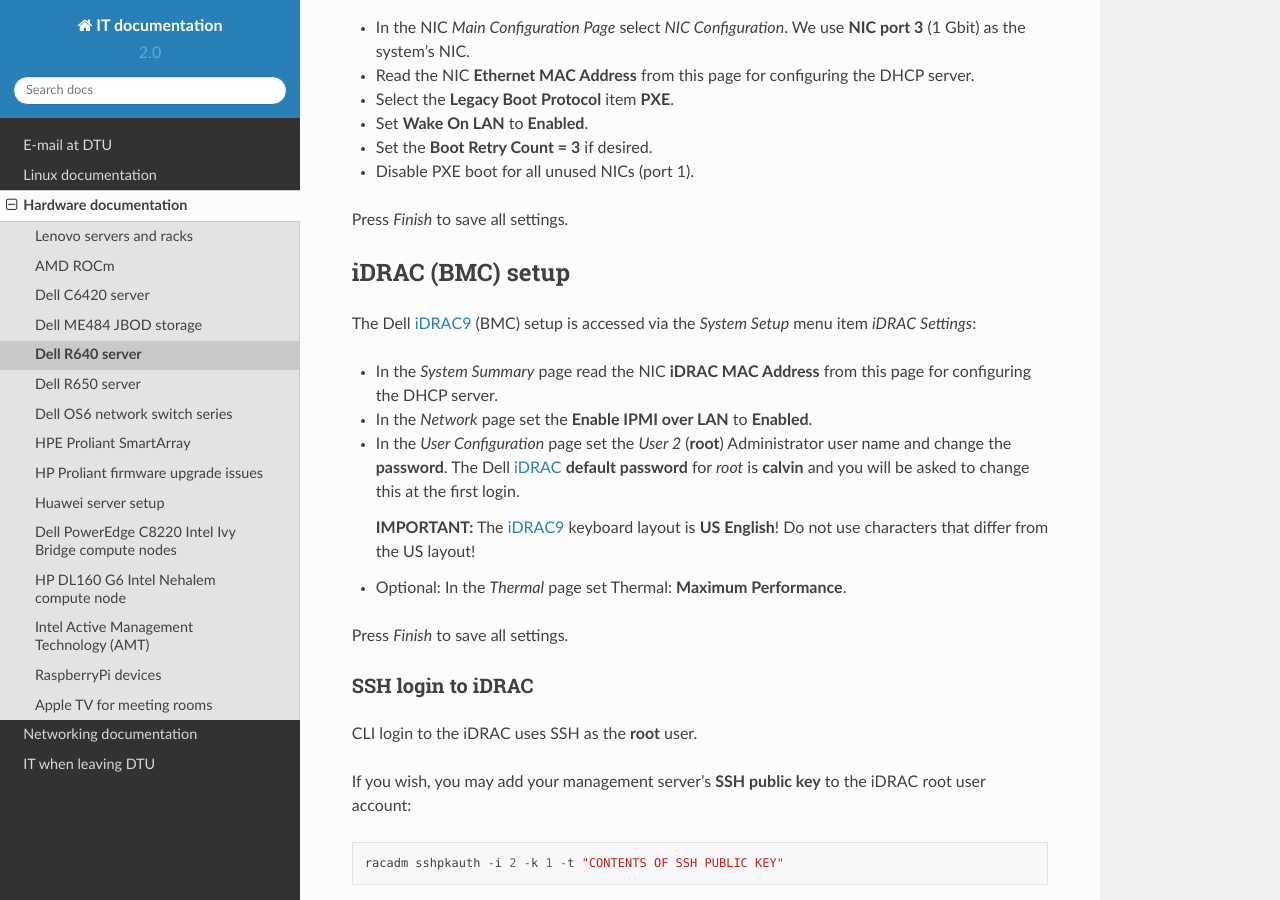
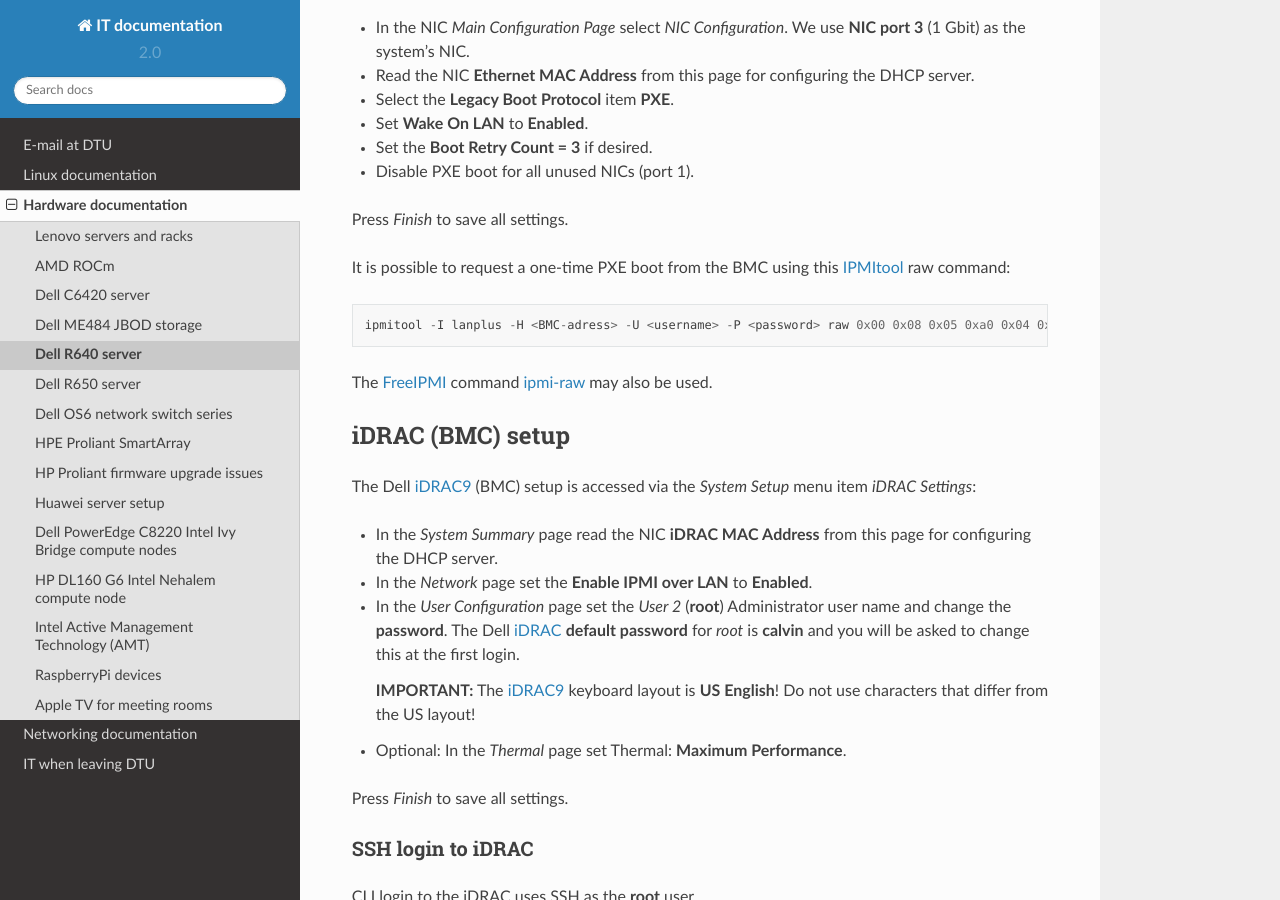
Before and after one commit to OleHolmNielsen/ITwiki, a Sphinx documentation site: the page built from docs/Dell_R640.rst, in a window 1280 px wide and 900 px high, scrolled down 11848 px. Built offline with Sphinx 7.4.7 and the Read the Docs theme 2.0.0, drawn with Linux system fonts in a browser that asks for light colours.

Commit message:
IPMItool raw command

```diff
--- a/docs/Dell_R640.rst
+++ b/docs/Dell_R640.rst
@@ -496,6 +496,16 @@
 
 Press *Finish* to save all settings.
 
+It is possible to request a one-time PXE boot from the BMC using this IPMItool_ raw command::
+
+  ipmitool -I lanplus -H <BMC-adress> -U <username> -P <password> raw 0x00 0x08 0x05 0xa0 0x04 0x00 0x00 0x00
+
+The FreeIPMI_ command ipmi-raw_ may also be used.
+
+.. _IPMItool: https://github.com/ipmitool/ipmitool
+.. _FreeIPMI: https://www.gnu.org/software/freeipmi/
+.. _ipmi-raw: https://www.gnu.org/software/freeipmi/manpages/man8/ipmi-raw.8.html
+
 iDRAC (BMC) setup
 =================
 
```
